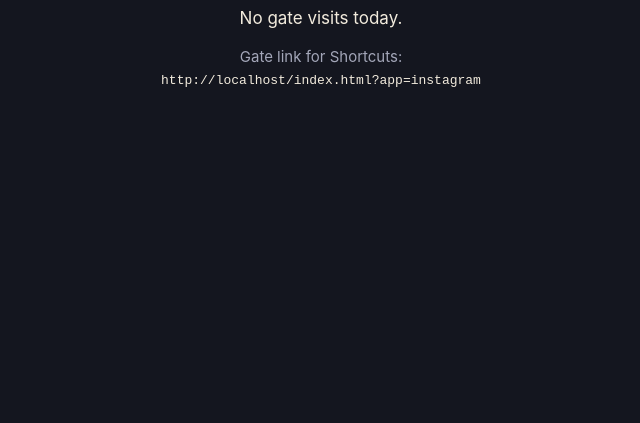
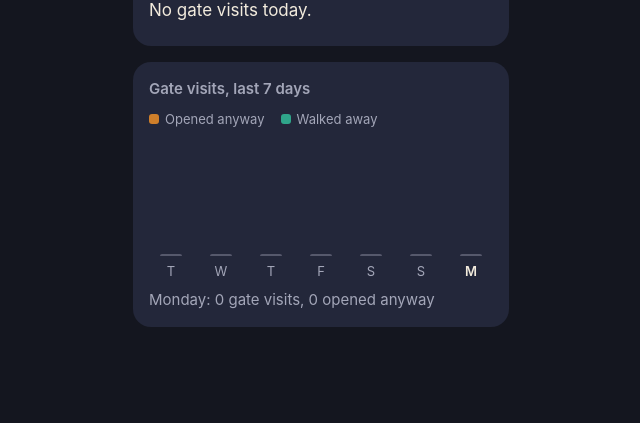
Before and after one commit to VenuDhanabal744/slowdoor, a plain HTML site: page index.html in a window 1280 px wide. Shown: the part 377-800 px from the top of the page, without its empty margins (319-959 px from the left). Drawn offline with Linux system fonts and the light colour scheme.

Commit message:
M2: stats screen with focus score, streak, per-app counts and weekly chart
Home-screen icon now opens in Safari so it shares data with the gate.

Co-Authored-By: Claude Fable 5.2 <noreply@anthropic.com>

```diff
--- a/app.js
+++ b/app.js
@@ -1,4 +1,4 @@
-import { dayKey, opensToday, waitSeconds, prune, validKey } from './logic.js';
+import { dayKey, opensToday, waitSeconds, prune, validKey, groupByDay, score, lastDays, streak, SCORE_OK } from './logic.js';
 
 const STORE = 'slowdoor.v1';
 const PASS_SHORTCUT = 'SD Pass'; // must match the shortcut's name in the Shortcuts app exactly
@@ -27,10 +27,53 @@ function show(id) {
   for (const m of document.querySelectorAll('main')) m.hidden = m.id !== id;
 }
 
+const labelOf = (app) => LABELS[app] || app[0].toUpperCase() + app.slice(1);
+const plural = (n, word) => `${n} ${word}${n === 1 ? '' : 's'}`;
+const el = (tag, props, ...kids) => {
+  const node = Object.assign(document.createElement(tag), props);
+  node.append(...kids);
+  return node;
+};
+
 function home() {
-  const n = load().events.filter((e) => dayKey(e.t) === dayKey(Date.now())).length;
-  $('h-today').textContent = n ? `${n} gate visit${n === 1 ? '' : 's'} today` : 'No gate visits today.';
-  $('h-url').textContent = `${location.origin}${location.pathname}?app=instagram`;
+  const now = Date.now();
+  const { events } = load();
+  const days = groupByDay(events);
+  const today = days[dayKey(now)];
+
+  $('h-score').textContent = score(today);
+  $('h-streak').textContent = `${plural(streak(events, now), 'day')} in a row at ${SCORE_OK} or better`;
+
+  const rows = Object.entries(today?.apps || {})
+    .sort((a, b) => b[1].visits - a[1].visits)
+    .map(([app, a]) => el('li', {}, el('span', { textContent: labelOf(app) }),
+      el('span', { textContent: `${plural(a.visits, 'visit')} · ${a.passes} opened` })));
+  $('h-apps').replaceChildren(...(rows.length ? rows : [el('li', { textContent: 'No gate visits today.' })]));
+
+  const week = lastDays(now, 7).map((key) => ({ key, visits: 0, passes: 0, ...days[key] }));
+  const max = Math.max(1, ...week.map((d) => d.visits));
+  const px = (n) => (n ? `${Math.max(3, Math.round((n / max) * 104))}px` : '0');
+  const pick = (d, col) => {
+    const name = new Date(`${d.key}T12:00`).toLocaleDateString(undefined, { weekday: 'long' });
+    $('h-day').textContent = `${name}: ${plural(d.visits, 'gate visit')}, ${d.passes} opened anyway`;
+    for (const c of $('h-chart').children) c.classList.toggle('on', c === col);
+  };
+  const cols = week.map((d) => {
+    const letter = new Date(`${d.key}T12:00`).toLocaleDateString(undefined, { weekday: 'narrow' });
+    // "Opened anyway" sits on the baseline so it is the easy one to compare across days.
+    const stack = d.visits
+      ? el('span', { className: 'stack' },
+          ...(d.passes ? [el('i', { className: 'pass', style: `height:${px(d.passes)}` })] : []),
+          ...(d.visits > d.passes ? [el('i', { className: 'back', style: `height:${px(d.visits - d.passes)}` })] : []))
+      : el('span', { className: 'stack' }, el('i', { className: 'none' }));
+    const col = el('button', { type: 'button', className: 'col' }, stack, el('span', { textContent: letter }));
+    col.setAttribute('aria-label', `${d.key}: ${plural(d.visits, 'gate visit')}, ${d.passes} opened anyway`);
+    col.onclick = () => pick(d, col);
+    return col;
+  });
+  $('h-chart').replaceChildren(...cols);
+  pick(week[6], cols[6]);
+
   show('home');
 }
 
@@ -46,10 +89,9 @@ function gate(app) {
   const n = opensToday(s.events, app, now);
   const wait = waitSeconds(n);
   const end = now + wait * 1000;
-  const label = LABELS[app] || app[0].toUpperCase() + app.slice(1);
   let done = false;
 
-  $('g-title').textContent = `Opening ${label}?`;
+  $('g-title').textContent = `Opening ${labelOf(app)}?`;
   $('g-count').textContent = n === 1 ? 'First time today' : `Open #${n} today`;
 
   const refresh = () => {
@@ -101,4 +143,9 @@ function gate(app) {
 const app = new URLSearchParams(location.search).get('app');
 if (validKey(app)) gate(app.toLowerCase()); else home();
 
+// Coming back to an open tab: redraw so the numbers are current.
+document.addEventListener('visibilitychange', () => {
+  if (!document.hidden && !$('home').hidden) home();
+});
+
 if ('serviceWorker' in navigator) navigator.serviceWorker.register('sw.js');
--- a/index.html
+++ b/index.html
@@ -29,8 +29,27 @@
 
 <main id="home" hidden>
   <h1>Slowdoor</h1>
-  <p id="h-today"></p>
-  <p class="hint">Gate link for Shortcuts:<br><code id="h-url"></code></p>
+
+  <section class="card center">
+    <h2>Focus score today</h2>
+    <p class="big" id="h-score"></p>
+    <p class="hint" id="h-streak"></p>
+  </section>
+
+  <section class="card">
+    <h2>Today</h2>
+    <ul id="h-apps"></ul>
+  </section>
+
+  <section class="card">
+    <h2>Gate visits, last 7 days</h2>
+    <p class="legend">
+      <span><i class="sw pass"></i>Opened anyway</span>
+      <span><i class="sw back"></i>Walked away</span>
+    </p>
+    <div class="chart" id="h-chart"></div>
+    <p class="hint" id="h-day" aria-live="polite"></p>
+  </section>
 </main>
 
 <noscript><main><p>Slowdoor needs JavaScript.</p></main></noscript>
--- a/logic.js
+++ b/logic.js
@@ -16,5 +16,43 @@ export const waitSeconds = (n) => Math.min(10 + 5 * Math.max(0, n - 1), 120);
 export const prune = (events, now, days = 90) =>
   events.filter((e) => now - e.t < days * 864e5);
 
+export const SCORE_OK = 70; // a day at or above this keeps the streak
+
+// { '2026-11-16': { visits, passes, apps: { instagram: { visits, passes } } } }
+export const groupByDay = (events) => {
+  const days = {};
+  for (const e of events) {
+    const d = (days[dayKey(e.t)] ??= { visits: 0, passes: 0, apps: {} });
+    const a = (d.apps[e.app] ??= { visits: 0, passes: 0 });
+    d.visits++;
+    a.visits++;
+    if (e.out === 'pass') { d.passes++; a.passes++; }
+  }
+  return days;
+};
+
+// 100 on a clean day. "Open anyway" costs 10; a visit you walked away from costs 2.
+export const score = (d) => (d ? Math.max(0, 100 - 10 * d.passes - 2 * (d.visits - d.passes)) : 100);
+
+// Day keys for the last n local days, oldest first, ending today.
+export const lastDays = (now, n) => {
+  const d = new Date(now);
+  return Array.from({ length: n }, (_, i) =>
+    dayKey(new Date(d.getFullYear(), d.getMonth(), d.getDate() - (n - 1 - i))));
+};
+
+// Days in a row, ending today, scoring SCORE_OK or better. Days before the first logged visit don't count.
+export const streak = (events, now) => {
+  if (!events.length) return 0;
+  const days = groupByDay(events);
+  const first = dayKey(Math.min(...events.map((e) => e.t)));
+  let n = 0;
+  for (const day of lastDays(now, 90).reverse()) {
+    if (day < first || score(days[day]) < SCORE_OK) break;
+    n++;
+  }
+  return n;
+};
+
 // The app key doubles as a URL scheme and a file name in Shortcuts, so keep it strict.
 export const validKey = (k) => /^[a-z][a-z0-9+.-]{0,39}$/i.test(k || '');
--- a/style.css
+++ b/style.css
@@ -5,6 +5,9 @@
   --mute: #a3a6b8;
   --amber: #f2a541; /* waiting */
   --sage: #8fb996;  /* walking away */
+  /* Chart-only pair: checked for colour-blind separation and contrast on --card. */
+  --chart-pass: #cf7f2a;
+  --chart-back: #2fa58a;
 }
 
 * { box-sizing: border-box; }
@@ -84,3 +87,43 @@ input::placeholder { color: var(--mute); }
 .btn.quiet { background: transparent; color: var(--ink); border: 1px solid var(--mute); }
 .btn:disabled { color: var(--mute); border-color: var(--card); cursor: default; }
 :focus-visible { outline: 3px solid var(--amber); outline-offset: 2px; }
+
+/* Stats */
+h2 { margin: 0 0 10px; color: var(--mute); font-size: 15px; font-weight: 600; }
+.card { background: var(--card); border-radius: 18px; padding: 16px; text-align: left; }
+.card.center { text-align: center; }
+.big { font-size: 64px; font-weight: 700; line-height: 1.1; font-variant-numeric: tabular-nums; }
+
+ul { list-style: none; margin: 0; padding: 0; }
+li { display: flex; justify-content: space-between; gap: 12px; padding: 8px 0; border-top: 1px solid var(--bg); }
+li:first-child { border-top: 0; }
+li span:last-child { color: var(--mute); font-variant-numeric: tabular-nums; }
+
+.legend { display: flex; gap: 16px; margin-bottom: 12px; color: var(--mute); font-size: 13px; }
+.sw { display: inline-block; width: 10px; height: 10px; margin-right: 6px; border-radius: 3px; }
+.pass { background: var(--chart-pass); }
+.back { background: var(--chart-back); }
+
+.chart { display: flex; align-items: flex-end; gap: 6px; height: 140px; margin-bottom: 8px; }
+.col {
+  flex: 1;
+  min-width: 0;
+  height: 100%;
+  padding: 0;
+  border: 0;
+  background: none;
+  color: var(--mute);
+  font: inherit;
+  font-size: 13px;
+  display: flex;
+  flex-direction: column;
+  align-items: center;
+  justify-content: flex-end;
+  gap: 6px;
+  cursor: pointer;
+}
+.col.on { color: var(--ink); font-weight: 600; }
+.stack { display: flex; flex-direction: column-reverse; gap: 2px; width: 60%; max-width: 22px; }
+.stack i { display: block; }
+.stack i:last-child { border-radius: 4px 4px 0 0; }
+.stack .none { height: 2px; border-radius: 0; background: var(--mute); opacity: 0.4; }
--- a/sw.js
+++ b/sw.js
@@ -20,7 +20,7 @@ self.addEventListener('fetch', (e) => {
   const key = url.origin + url.pathname; // ignore ?app=... so every gate visit shares one cache entry
   e.respondWith(
     caches.match(key).then((hit) => {
-      const fresh = fetch(e.request)
+      const fresh = fetch(e.request, { cache: 'no-cache' }) // revalidate, or the host's 10-minute cache hides new deploys
         .then((res) => {
           if (res.ok) caches.open(CACHE).then((c) => c.put(key, res.clone()));
           return res;
```
Also changed, not shown: logic.test.mjs (+37 -1 lines), manifest.webmanifest.
